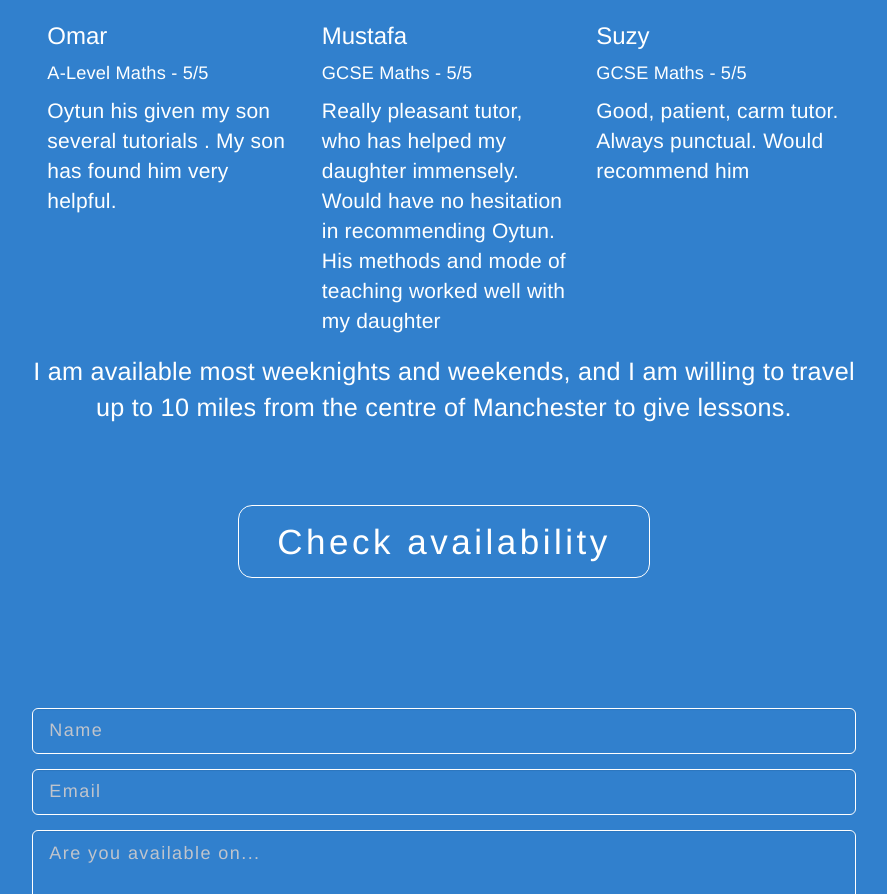
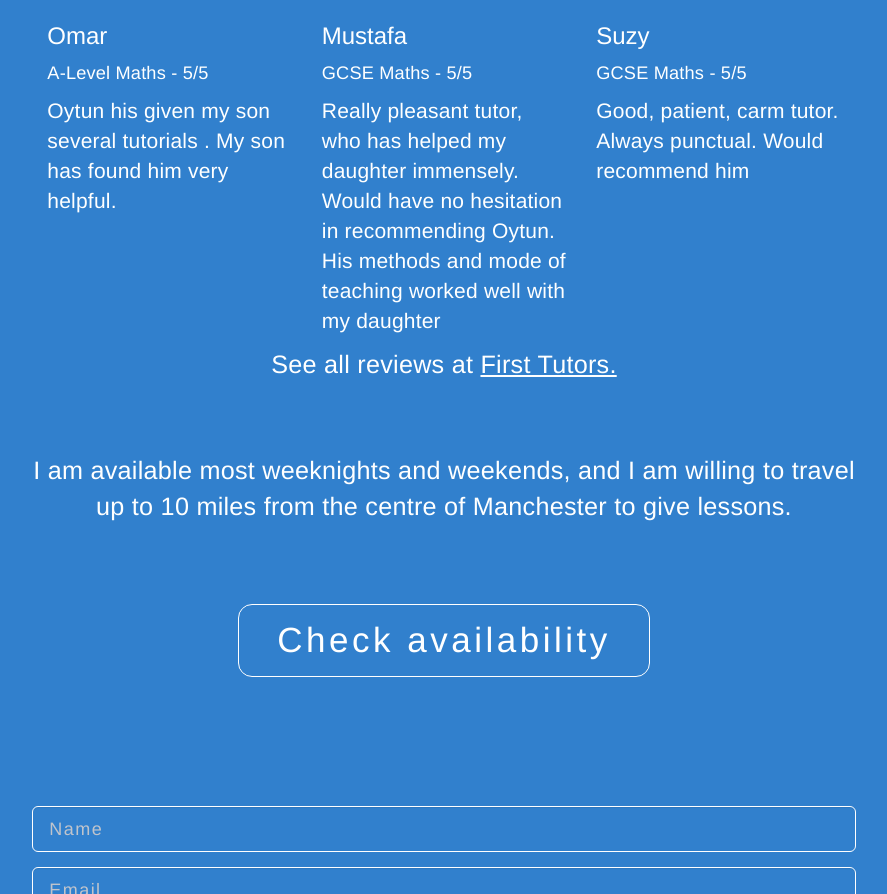
Before and after one commit to Kayra/Oytun-Tutoring, a website: page index.html in a window 1280 px wide. Shown: the part 1413-2307 px from the top of the page, without its empty margins (196-1083 px from the left). Drawn offline with nearby package versions, Linux system fonts and the light colour scheme.

Commit message:
Updated reviews

```diff
--- a/index.html
+++ b/index.html
@@ -44,7 +44,8 @@
             </section>
 
             <section class="reviews">
-
+                <div class="container-fluid">
+                  <div class="row">
                     <div class="review col-xs-12 col-sm-12 col-md-4 col-lg-4">
                         <h3>Omar</h3>
                         <p class="details">A-Level Maths - 5/5</p>
@@ -62,6 +63,10 @@
                         <p class="details">GCSE Maths - 5/5</p>
                         <p>Good, patient, carm tutor. Always punctual. Would recommend him</p>
                     </div>
+                </div>
+                </div>
+
+                <p>See all reviews at <a href="https://www.firsttutors.com/uk/tutor/oytun.maths/">First Tutors.</a></p>
 
             </section>
 
--- a/styles/sass/styles.sass
+++ b/styles/sass/styles.sass
@@ -62,6 +62,10 @@ p
     letter-spacing: 0.01em
     text-align: center
 
+a
+    text-decoration: underline
+    color: white
+
 .review p
     text-align: left
     font-size: 1.5em
@@ -101,7 +105,7 @@ p.details
         color: #C0C4CC
 
 .availability
-    margin-top: 30em
+    margin-top: 5em
     margin-bottom: 8em
 
 .availability .avail
```
Also changed, not shown: README.md, styles/css/styles.css, 1 other file. Lines whose indentation alone changed are shown as unchanged.
